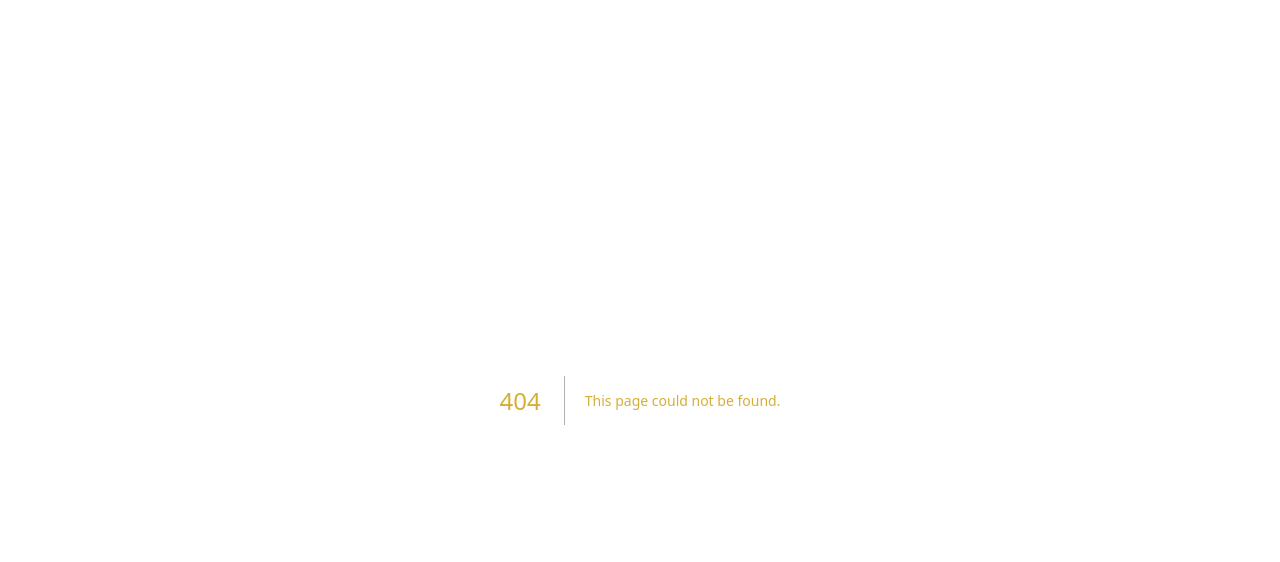
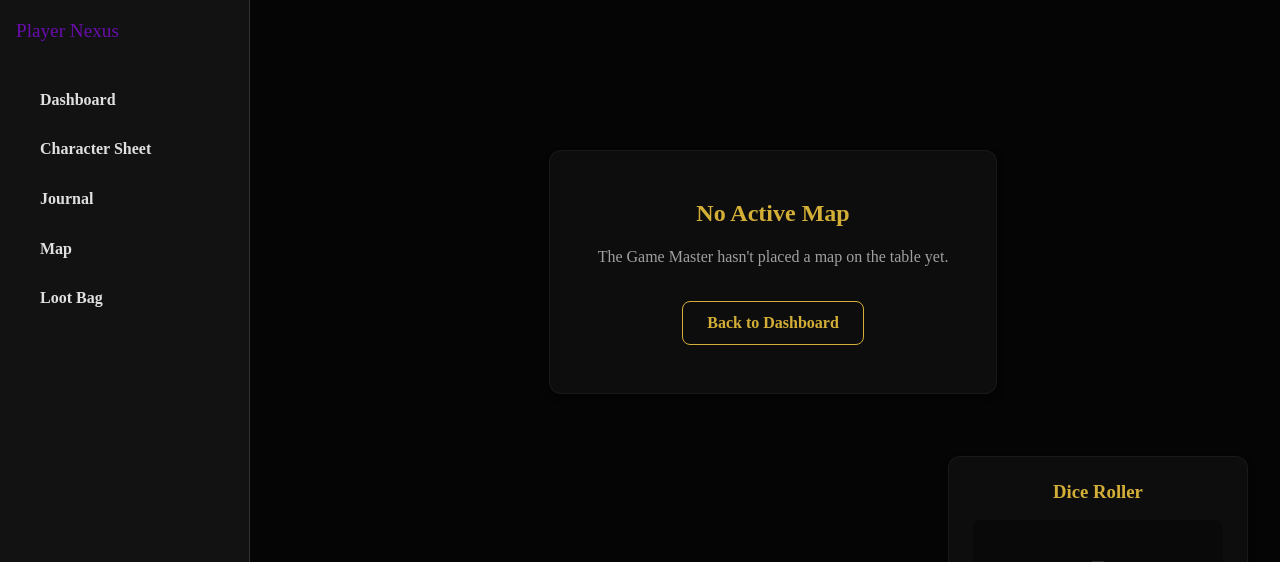
Before and after one commit to Thrasher66099/GM-PORTAL, a Next.js app: page /player/campaign/1/map in a window 1280 px wide. Before the commit this address had no page. Shown: the top 562 px of the page. Built offline with nearby package versions, Linux system fonts and the light colour scheme; no server answers; the database is empty.

Commit message:
feat: implement player map view

```diff
--- /dev/null
+++ b/src/app/player/campaign/[id]/map/page.tsx
@@ -0,0 +1,48 @@
+import { createClient } from '@/lib/supabase/server'
+import dynamic from 'next/dynamic'
+import Link from 'next/link'
+
+// Dynamically import MapViewer to avoid SSR issues with Canvas
+const MapViewer = dynamic(() => import('@/components/map/MapViewer'), { ssr: false })
+
+export default async function PlayerMapPage({ params }: { params: Promise<{ id: string }> }) {
+    const supabase = await createClient()
+    const { id } = await params
+
+    // Fetch the active map for this campaign
+    const { data: map } = await supabase
+        .from('maps')
+        .select('*')
+        .eq('campaign_id', id)
+        .eq('is_active', true)
+        .single()
+
+    if (!map) {
+        return (
+            <div className="container flex flex-col items-center justify-center" style={{ minHeight: '60vh' }}>
+                <div className="card glass" style={{ padding: '3rem', textAlign: 'center' }}>
+                    <h2 style={{ marginBottom: '1rem' }}>No Active Map</h2>
+                    <p style={{ color: 'var(--color-text-muted)', marginBottom: '2rem' }}>
+                        The Game Master hasn't placed a map on the table yet.
+                    </p>
+                    <Link href={`/player/campaign/${id}`} className="btn btn-secondary">
+                        Back to Dashboard
+                    </Link>
+                </div>
+            </div>
+        )
+    }
+
+    return (
+        <div className="container">
+            <div className="flex items-center justify-between" style={{ marginBottom: '1rem' }}>
+                <h1>{map.name}</h1>
+                <Link href={`/player/campaign/${id}`} className="btn btn-secondary">
+                    Back to Dashboard
+                </Link>
+            </div>
+            {/* eslint-disable-next-line @typescript-eslint/no-explicit-any */}
+            <MapViewer mapId={map.id} initialData={map as any} isGM={false} />
+        </div>
+    )
+}
--- a/src/app/player/campaign/[id]/page.tsx
+++ b/src/app/player/campaign/[id]/page.tsx
@@ -49,7 +49,9 @@ export default async function PlayerCampaignDashboard({ params }: { params: Prom
                     <Link href={`/player/character/${character.id}`} className="btn btn-secondary">
                         Character Sheet
                     </Link>
-                    <button className="btn btn-primary">Open Map</button>
+                    <Link href={`/player/campaign/${id}/map`} className="btn btn-primary">
+                        Open Map
+                    </Link>
                 </div>
             </div>
 
```
